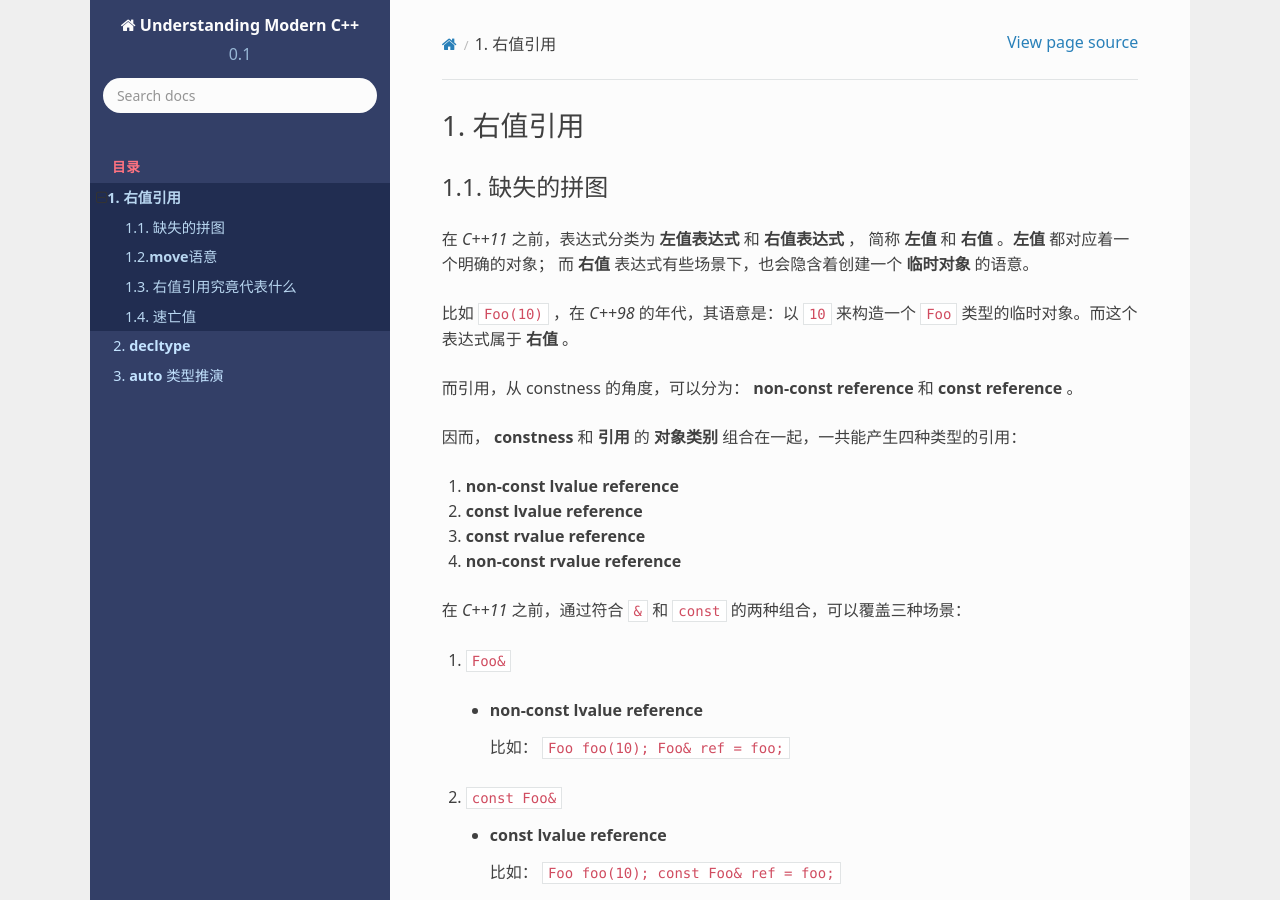
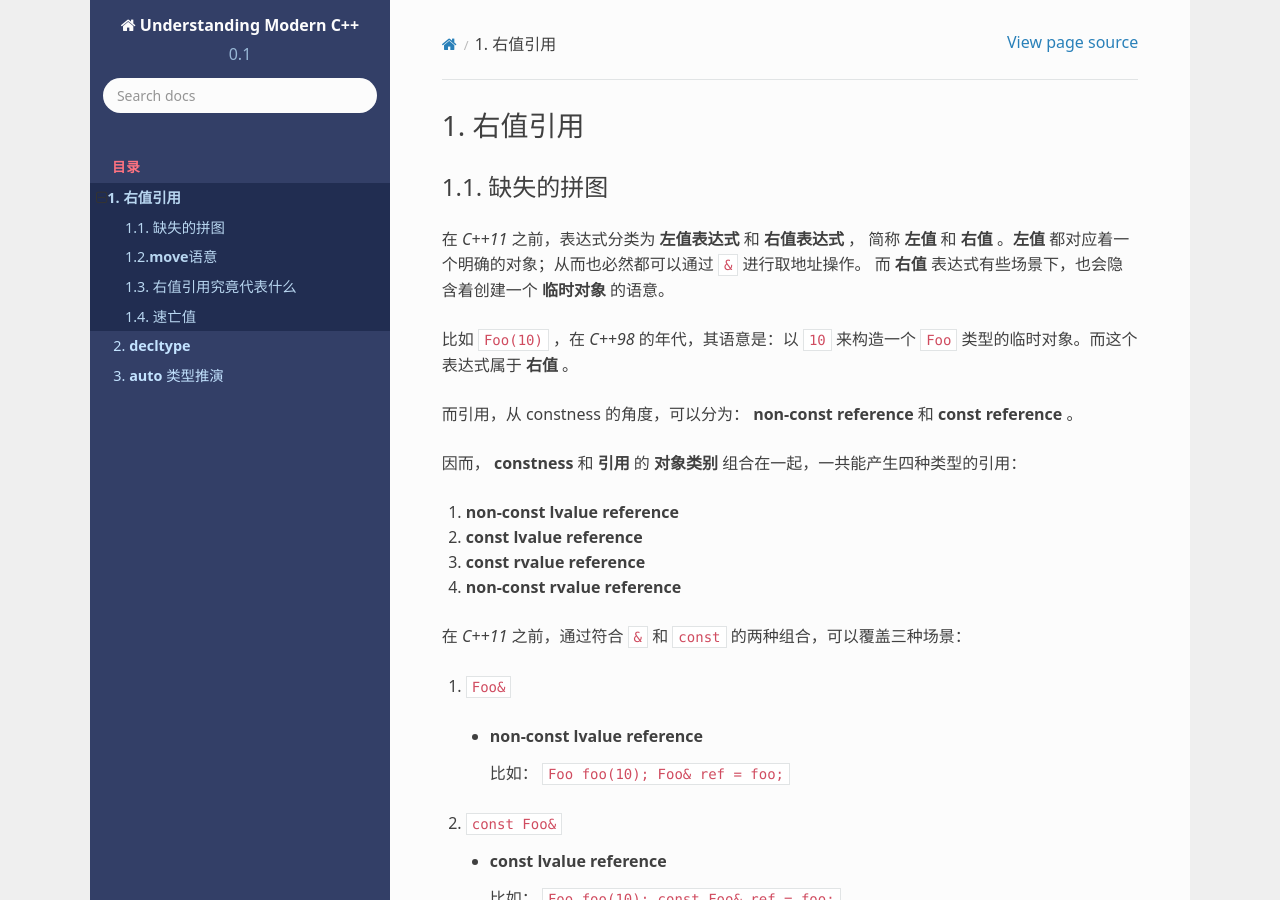
Before and after one commit to godsme/understand_modern_cpp, a Sphinx documentation site: the page built from docs/source/rvalue-ref.rst, in a window 1280 px wide and 900 px high. Built offline with Sphinx 7.4.7 and the Read the Docs theme 2.0.0, drawn with Linux system fonts in a browser that asks for light colours; formulas are drawn with MathJax 3; pages that are not in the unit, such as notebooks, are missing from menus; some of the changed text lies outside the part shown.

Commit message:
refactored rvalue-ref

```diff
--- a/docs/source/rvalue-ref.rst
+++ b/docs/source/rvalue-ref.rst
@@ -7,7 +7,7 @@
 -------------
 
 在 `C++11` 之前，表达式分类为 **左值表达式** 和 **右值表达式** ，
-简称 **左值** 和 **右值** 。**左值** 都对应着一个明确的对象；
+简称 **左值** 和 **右值** 。**左值** 都对应着一个明确的对象；从而也必然都可以通过 ``&`` 进行取地址操作。
 而 **右值** 表达式有些场景下，也会隐含着创建一个 **临时对象** 的语意。
 
 比如 ``Foo(10)`` ，在 `C++98` 的年代，其语意是：以 ``10`` 来构造一个 ``Foo`` 类型的临时对象。而这个表达式属于 **右值** 。
@@ -242,7 +242,7 @@
 
 这中间依然有一个重要的缺口：如果程序员就是想把一个左值 ``move`` 给另外一个对象，该怎么办？
 
-最简单的选择是类型转换：
+最简单的选择是通过 ``static_cast`` 进行类型转换：
 
 .. code-block:: c++
 
```
